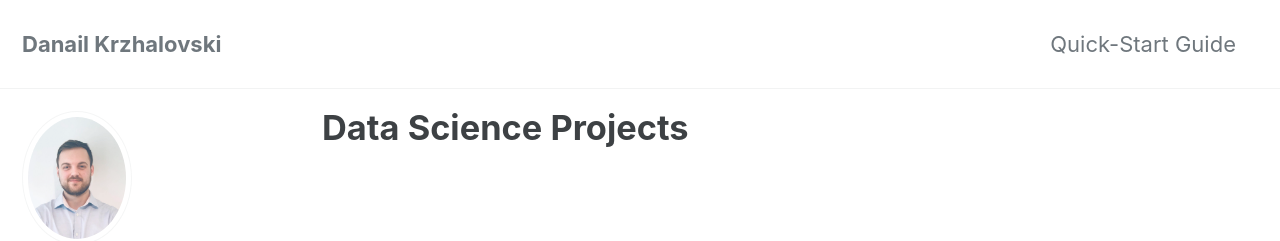
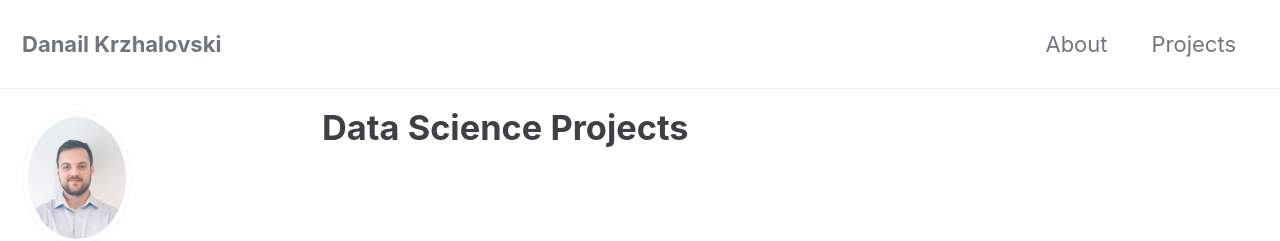
Before and after one commit to krzhalovski/krzhalovski.github.io, a Jekyll site: the page built from _pages/projects.md, in a window 1280 px wide. Shown: the top 241 px of the page. Built offline with Jekyll 4.4.1, drawn with Linux system fonts in a browser that asks for light colours; cached includes are drawn as plain includes.

Commit message:
Added pages

```diff
--- a/_data/navigation.yml
+++ b/_data/navigation.yml
@@ -1,7 +1,9 @@
 # main links
 main:
-  - title: "Quick-Start Guide"
-    url: https://mmistakes.github.io/minimal-mistakes/docs/quick-start-guide/
+  - title: "About"
+    url: /about/
+  - title: "Projects"
+    url: /projects/
   # - title: "About"
   #   url: https://mmistakes.github.io/minimal-mistakes/about/
   # - title: "Sample Posts"
```
Also changed, not shown: _pages/404.md (+1 -1 lines), _pages/projects.md (+1 -1 lines).
